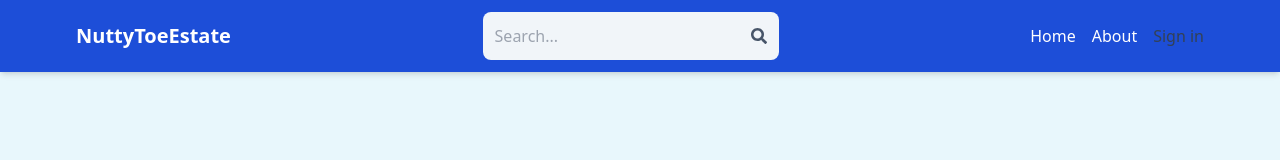
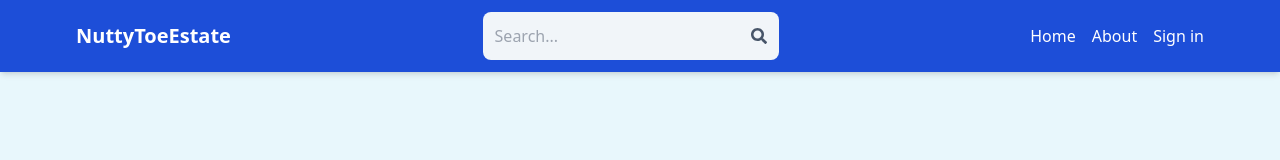
Before and after one commit to Tushar-9-9/real-estate, a React (Vite) app in the folder client/: page / in a window 1280 px wide. Shown: the top 160 px of the page. Built offline with nearby package versions, Linux system fonts and the light colour scheme; no server answers.

Commit message:
small ui change

```diff
--- a/client/src/components/Header.jsx
+++ b/client/src/components/Header.jsx
@@ -71,7 +71,7 @@ export default function Header() {
                 alt='profile'
               />
             ) : (
-              <li className=' text-slate-700 hover:underline'> Sign in</li>
+              <li className=' text-white hover:underline'> Sign in</li>
             )}
 
 
```
